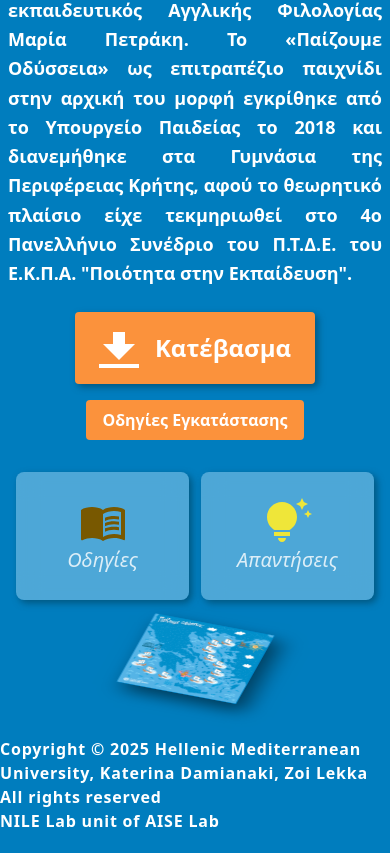
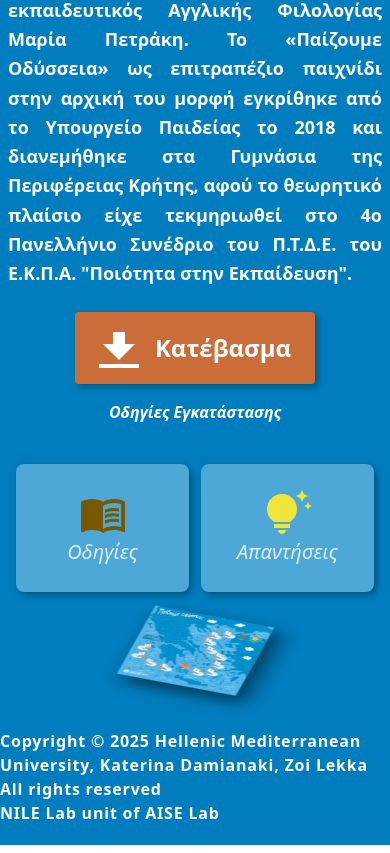
Before and after one commit to Sophie-Mat/OdysseyLandingPage, a React (Vite) app: page / in a window 390 px wide. Shown: the part 1365-2218 px from the top of the page. Built offline with nearby package versions, Linux system fonts and the light colour scheme.

Commit message:
styling changes

```diff
--- a/src/App.jsx
+++ b/src/App.jsx
@@ -111,7 +111,7 @@ function App() {
             <button
               // onClick={() => handleClick(text('downloadLink'))}
               onClick={handleDownload}
-              className="bg-orange-400 hover:bg-orange-100 text-white hover:text-regal-blue font-bold py-4 px-6 md:py-6 md:px-12 rounded
+              className="bg-[#cb6d39] hover:bg-[#d17d50] text-white font-bold py-4 px-6 md:py-6 md:px-12 rounded
               inline-flex items-center justify-center shadow-[3px_3px_7px_rgba(0,70,100,0.7)] transition-all duration-200 ease-in-out"
             >
               <svg
@@ -128,7 +128,7 @@ function App() {
             {/* Installation Guide */}
             {text('instalationGuide') !== "NULL" && (
               <button
-                className="mt-4 bg-orange-400 hover:bg-orange-100 text-white hover:text-regal-blue font-semibold py-2 px-4 rounded shadow transition-all duration-200 outline-none border-none"
+                className="mt-2  hover:underline text-white italic font-semibold py-2 px-4 rounded shadow transition-all duration-200 outline-none border-none"
                 onClick={() => {
                   setModalMenu(null);
                   setModalTitle(text('installationText'));
@@ -216,12 +216,15 @@ function App() {
                     title="PDF Viewer"
                     className="flex-1 w-full h-full"
                   />
+                  {/* Only show Back to Menu button if modalMenu is 'answers' */}
+                  {(modalMenu === 'answers' || modalMenu === 'instructions') && (
                     <button
                       className="mt-4 bg-regal-blue hover:bg-[#006399] text-white font-bold py-2 px-4 rounded"
                       onClick={() => setPdfUrl("")}
                     >
                       {text('backButtonText') || "Back to Menu"}
                     </button>
+                  )}
                 </>
               )}
             </div>
```
Lines whose indentation alone changed are shown as unchanged.
